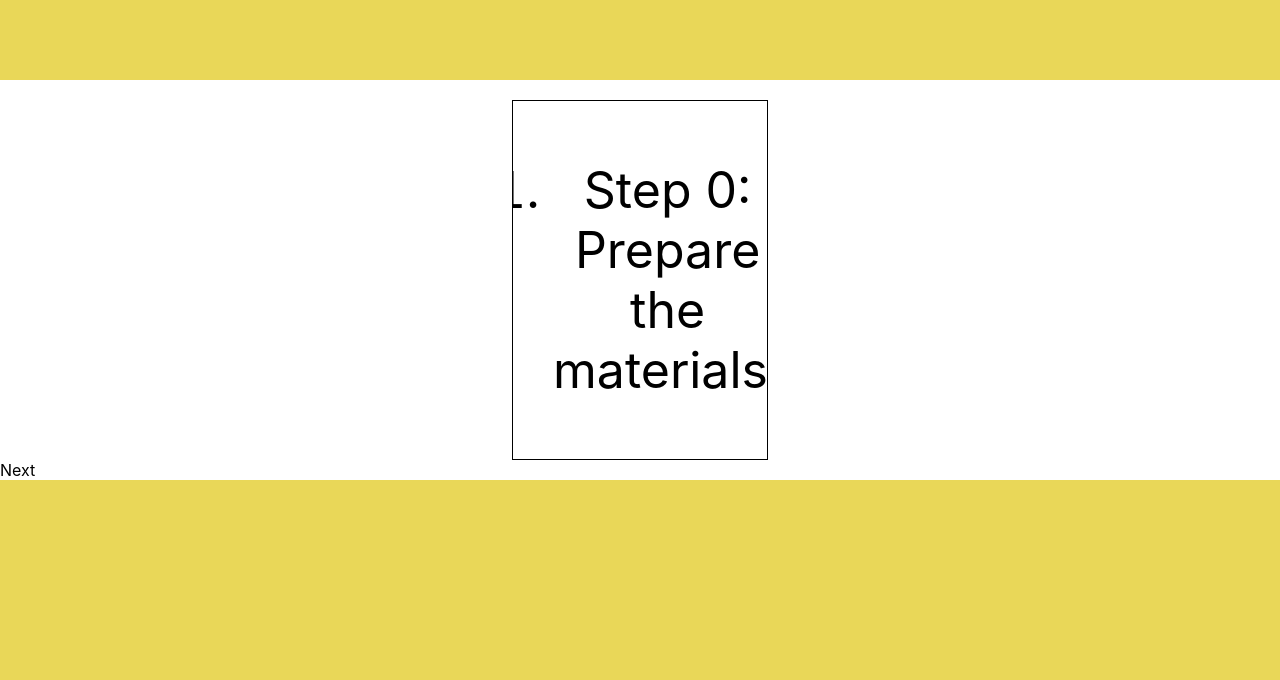
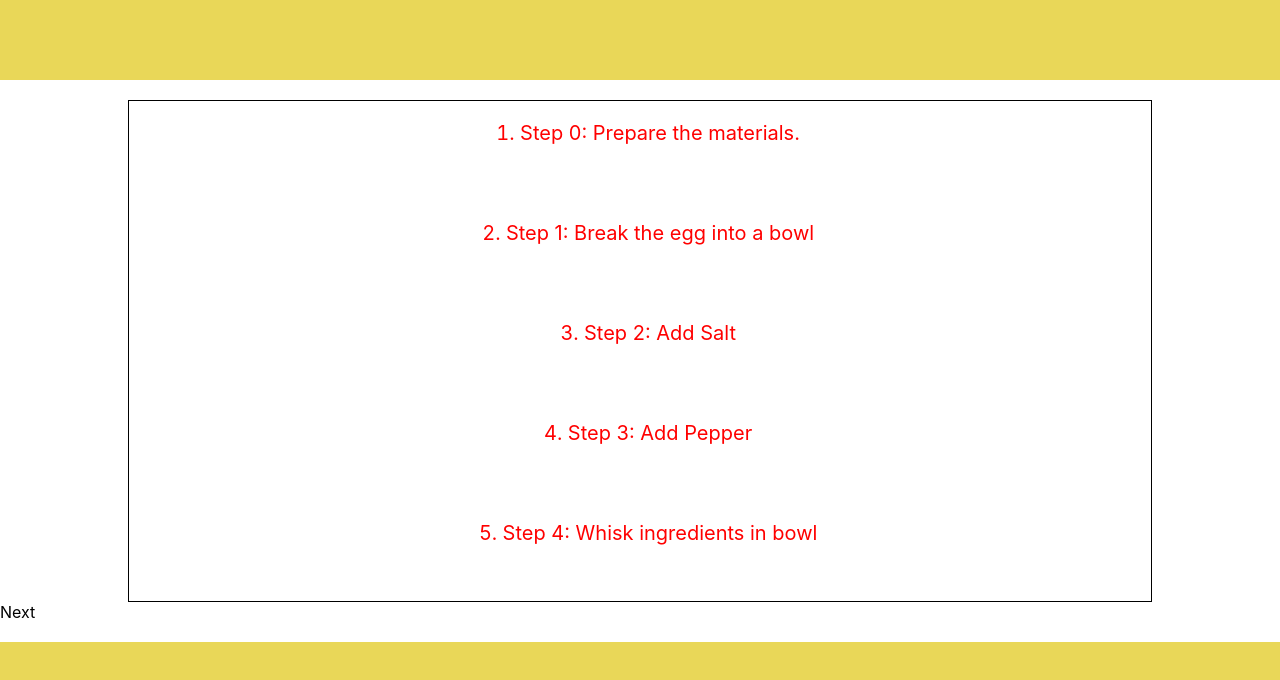
Before and after one commit to crfmc/Sous-next, a Next.js app: page / in a window 1280 px wide. Shown: the top 680 px of the page. Built offline with nearby package versions, Linux system fonts and the light colour scheme.

Commit message:
update stepper style

```diff
--- a/styles/components/_stepper.scss
+++ b/styles/components/_stepper.scss
@@ -11,7 +11,6 @@ html {
         overflow-y: scroll;
         scroll-snap-type: mandatory;
         width: 100%;
-        height: 400px;
         background-color: white;
         padding-top: 20px;
         padding-bottom: 20px;
@@ -25,7 +24,6 @@ html {
     }
 
     &-overlay {
-        background-color: black;
         height: 50px;
         width: 100%;
         .top {
@@ -37,38 +35,37 @@ html {
     }
 
     &-text {
-        height: 2000px;
+        height: 100%;
         display: flex;
         flex-direction: column;
-        align-items: center;
-        justify-content: space-between;
+        // justify-content: space-between;
         flex-flow: column nowrap;
-        font-size: 25px;
+        font-size: 20px;
         margin: auto;
-        text-align: center;
+        // text-align: center;
         scroll-snap-type: y mandatory;
-        overflow: auto;
-
-        @media (prefers-color-scheme: dark) {
-            background-color: black;
-        }
-
-        // line-height: 50px;
-        font-size: 50px;
-        width: 256px;
-        height: 100%;
+        overflow: hidden;
+        width: 80%;
+        // height: 100%;
 
         border: 1px solid black;
         // width: 256px;
         // height: 256px;
         flex-flow: column nowrap;
 
+        @media (prefers-color-scheme: dark) {
+        }
+
+
         &-block {
             text-align: center;
             scroll-snap-align: center;
             flex: none;
             margin: auto;
-            margin-top: 200px;
+            height: 100px;
+            // margin-top: 200px;
+            color: red;
+
             // margin-bottom: 100px;
 
         }
```
